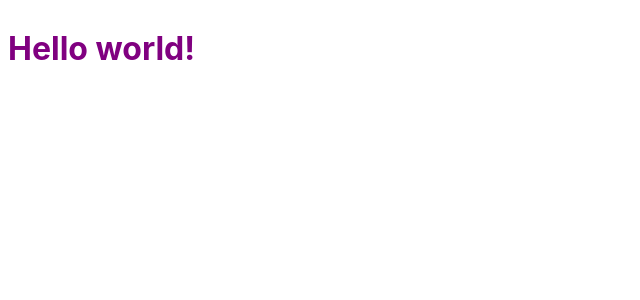
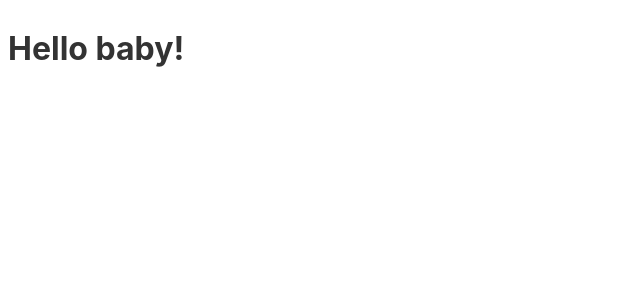
Before and after one commit to baby7305/svelte-tutorials, a Svelte app: page / in a window 1280 px wide. Shown: the top 300 px of the page, without its empty margins (0-640 px from the left). Built offline with nearby package versions, Linux system fonts and the light colour scheme.

Commit message:
教程初始hello baby

```diff
--- a/src/App.svelte
+++ b/src/App.svelte
@@ -1,11 +1 @@
-<script>
-	export let name;
-</script>
-
-<style>
-	h1 {
-		color: purple;
-	}
-</style>
-
-<h1>Hello {name}!</h1>
+<h1>Hello baby!</h1>
```
